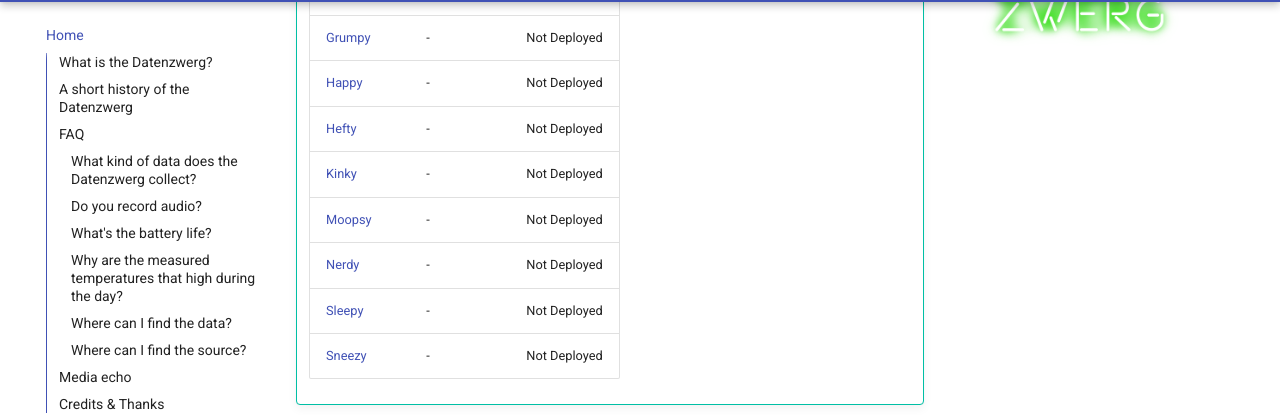
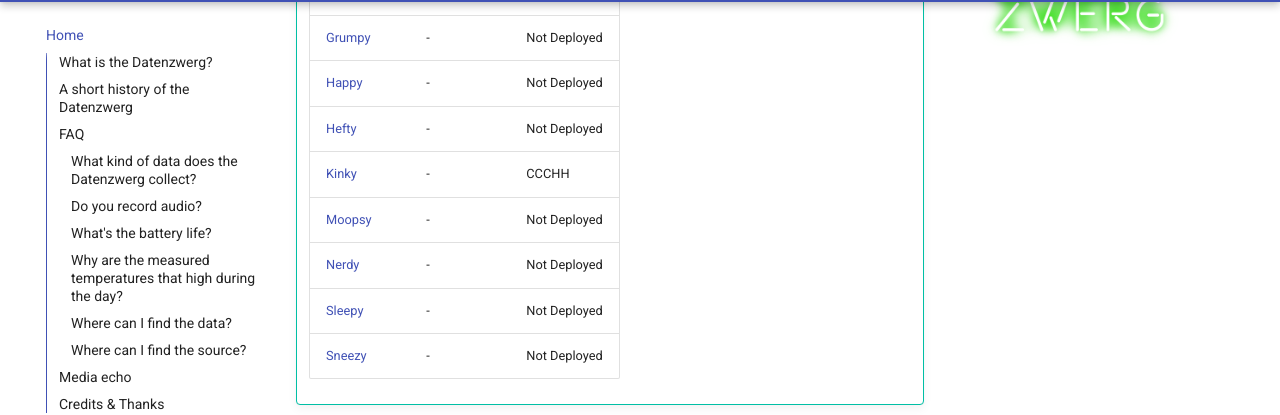
Before and after one commit to romses/Datenzwerg, an MkDocs documentation site: the page built from docs/index.md, in a window 1280 px wide and 900 px high, scrolled down 500 px. Shown: the part 94-509 px from the top of the window. Built offline with MkDocs 1.6.1 and Material for MkDocs 9.7.7, drawn with Linux system fonts in a browser that asks for light colours; plug-ins that fetch from the network failed and are left out; comment, search, counter and statistics services are not loaded.

Commit message:
First gnome deployed at WHY

```diff
--- a/docs/deployment.json
+++ b/docs/deployment.json
@@ -5,7 +5,7 @@
     {"key": "Happy", "value": "Not deployed"},
     {"key": "Hefty", "value": "Not deployed"},
     {"key": "Moopsy", "value": "Not deployed"},
-    {"key": "Kinky", "value": "Not deployed"},
+    {"key": "Kinky", "value": "CCCHH"},
     {"key": "Nerdy", "value": "Not deployed"},
     {"key": "Sleepy", "value": "Not deployed"},
     {"key": "Sneezy", "value": "Not deployed"}
--- a/docs/index.md
+++ b/docs/index.md
@@ -23,7 +23,7 @@
     | [Grumpy](https://grafana.datagnome.de/d/f17a6449-84ed-4733-b982-21c0d480c42a/overview?orgId=1&refresh=15m&var-zwerg=Grumpy&theme=dark) | - | Not Deployed |
     | [Happy](https://grafana.datagnome.de/d/f17a6449-84ed-4733-b982-21c0d480c42a/overview?orgId=1&refresh=15m&var-zwerg=Happy&theme=dark) | - | Not Deployed |
     | [Hefty](https://grafana.datagnome.de/d/f17a6449-84ed-4733-b982-21c0d480c42a/overview?orgId=1&refresh=15m&var-zwerg=Hefty&theme=dark) | - | Not Deployed |
-    | [Kinky](https://grafana.datagnome.de/d/f17a6449-84ed-4733-b982-21c0d480c42a/overview?orgId=1&refresh=15m&var-zwerg=Kinky&theme=dark) | - | Not Deployed |
+    | [Kinky](https://grafana.datagnome.de/d/f17a6449-84ed-4733-b982-21c0d480c42a/overview?orgId=1&refresh=15m&var-zwerg=Kinky&theme=dark) | - | CCCHH |
     | [Moopsy](https://grafana.datagnome.de/d/f17a6449-84ed-4733-b982-21c0d480c42a/overview?orgId=1&refresh=15m&var-zwerg=Moopsy&theme=dark) | - | Not Deployed |
     | [Nerdy](https://grafana.datagnome.de/d/f17a6449-84ed-4733-b982-21c0d480c42a/overview?orgId=1&refresh=15m&var-zwerg=Nerdy&theme=dark)  | - | Not Deployed |
     | [Sleepy](https://grafana.datagnome.de/d/f17a6449-84ed-4733-b982-21c0d480c42a/overview?orgId=1&refresh=15m&var-zwerg=Sleepy&theme=dark) | - | Not Deployed |
```
